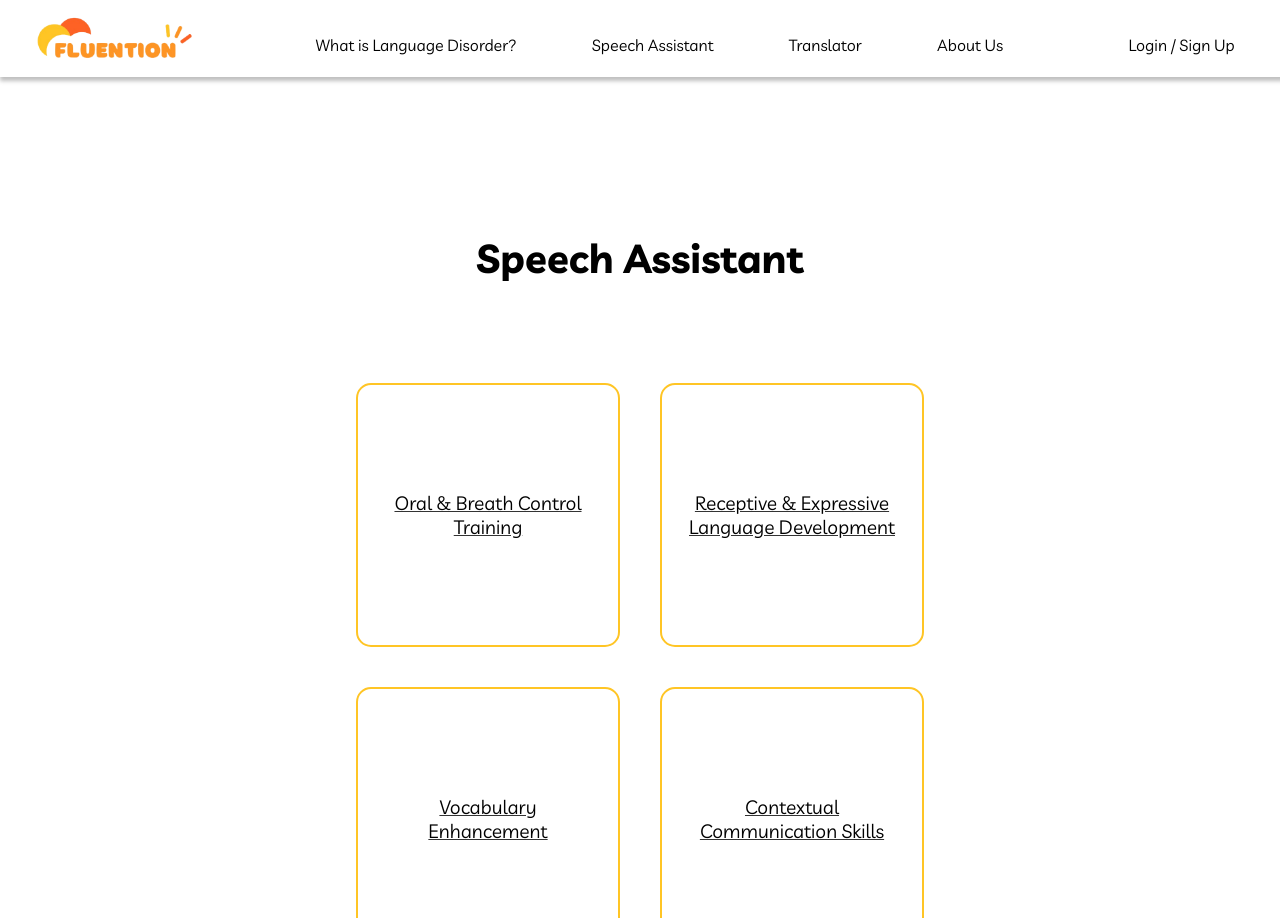
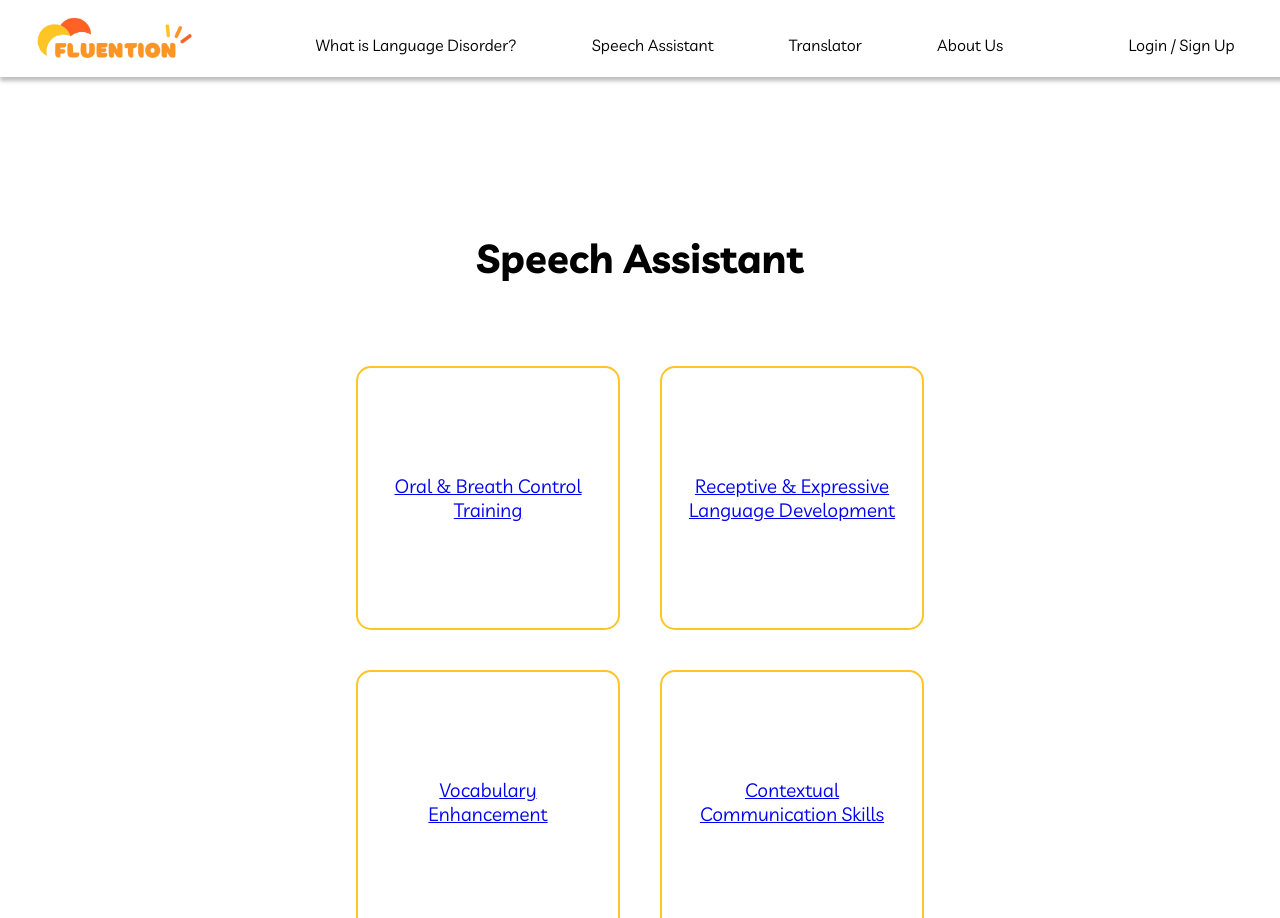
Before and after one commit to jihwimin/fluention, a Next.js app in the folder frontend/: page /speechassistant in a window 1280 px wide. Shown: the top 918 px of the page. Built offline with nearby package versions, Linux system fonts and the light colour scheme; a web font is replaced by a local one.

Commit message:
organize

```diff
--- a/frontend/pages/speechassistant.js
+++ b/frontend/pages/speechassistant.js
@@ -9,7 +9,9 @@ export default function SpeechAssistant() {
             {/* Navigation Bar */}
             <nav className={styles.navbar}>
             <div className={styles.logo}>
-                  <Image src="/logo.png" alt="Fluention Logo" width={170} height={170}/>
+                <Link href="/">
+                    <Image src="/logo.png" alt="Fluention Logo" width={170} height={170} />
+                </Link>
             </div>
             <ul className={styles.navLinks}>
                 <li><Link href="/explanation">What is Language Disorder?</Link></li>
@@ -21,33 +23,27 @@ export default function SpeechAssistant() {
         </nav>
 
 
+        {/* Speech Assistant Section */}
         <section className={styles.speechAssistant}>
-              <div className={styles.titleContainer}>
             <div className={styles.titleContainer}>
                 <h1 className={styles.title}>Speech Assistant</h1>
             </div>
-              </div>
 
             <div className={styles.boxContainer}>
-                  <div className={styles.box}>
-                      <Link href="/firststep">Oral & Breath Control Training</Link>
-                  </div>
-                  <div className={styles.box}>
-                      <Link href="/secondstep">Receptive & Expressive Language Development</Link>
-                  </div>
-                  <div className={styles.box}>
-                      <Link href="/thirdstep">Vocabulary Enhancement</Link>
-                  </div>
-                  <div className={styles.box}>
-                      <Link href="/fourthstep">Contextual Communication Skills</Link>
-                  </div>
+                <Link href="/firststep" className={styles.box}>
+                    <span>Oral & Breath Control Training</span>
+                </Link>
+                <Link href="/secondstep" className={styles.box}>
+                    <span>Receptive & Expressive Language Development</span>
+                </Link>
+                <Link href="/thirdstep" className={styles.box}>
+                    <span>Vocabulary Enhancement</span>
+                </Link>
+                <Link href="/fourthstep" className={styles.box}>
+                    <span>Contextual Communication Skills</span>
+                </Link>
             </div>
         </section>
-
-
-
-
-
 
 
 
```
Lines whose indentation alone changed are shown as unchanged.
